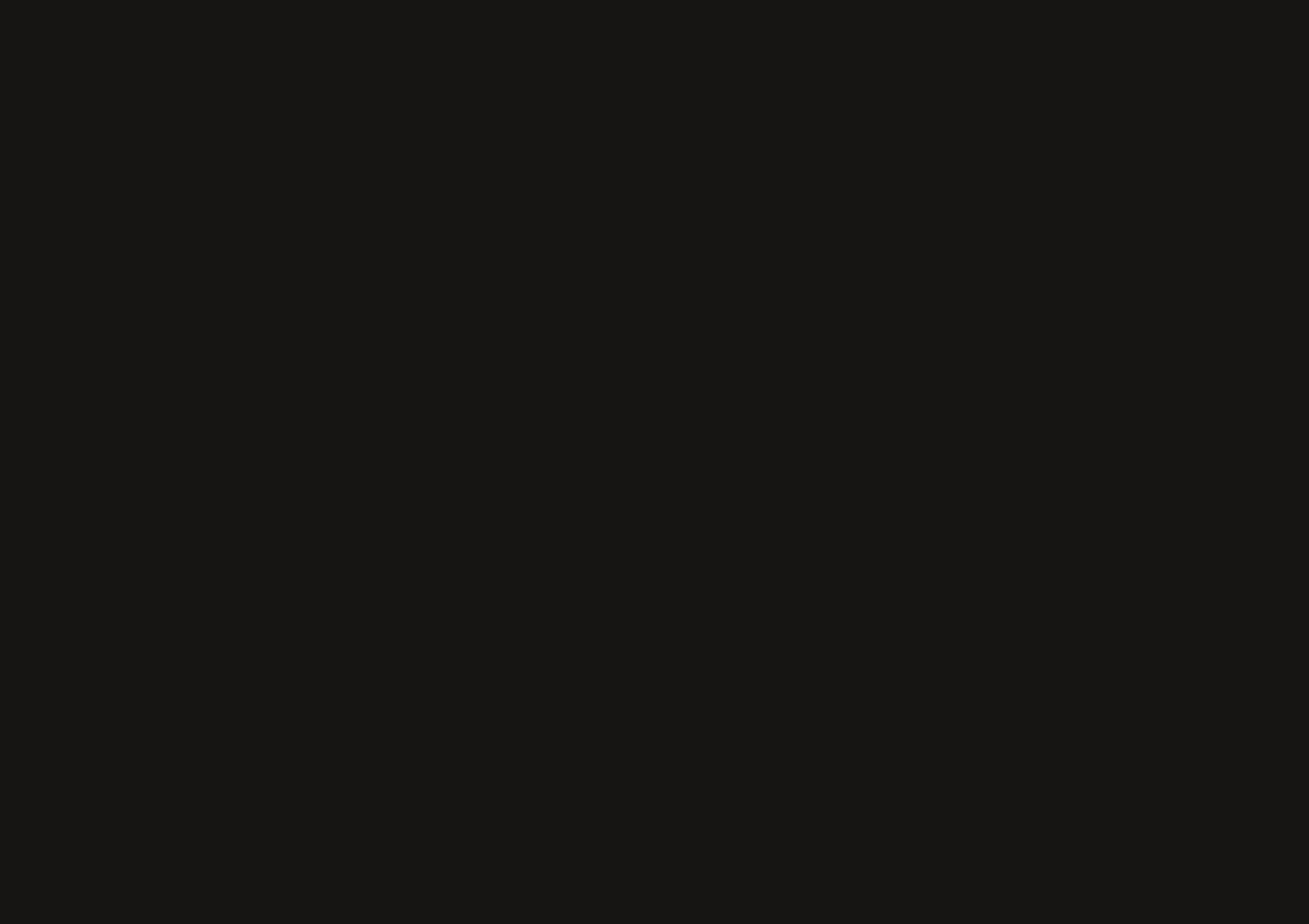
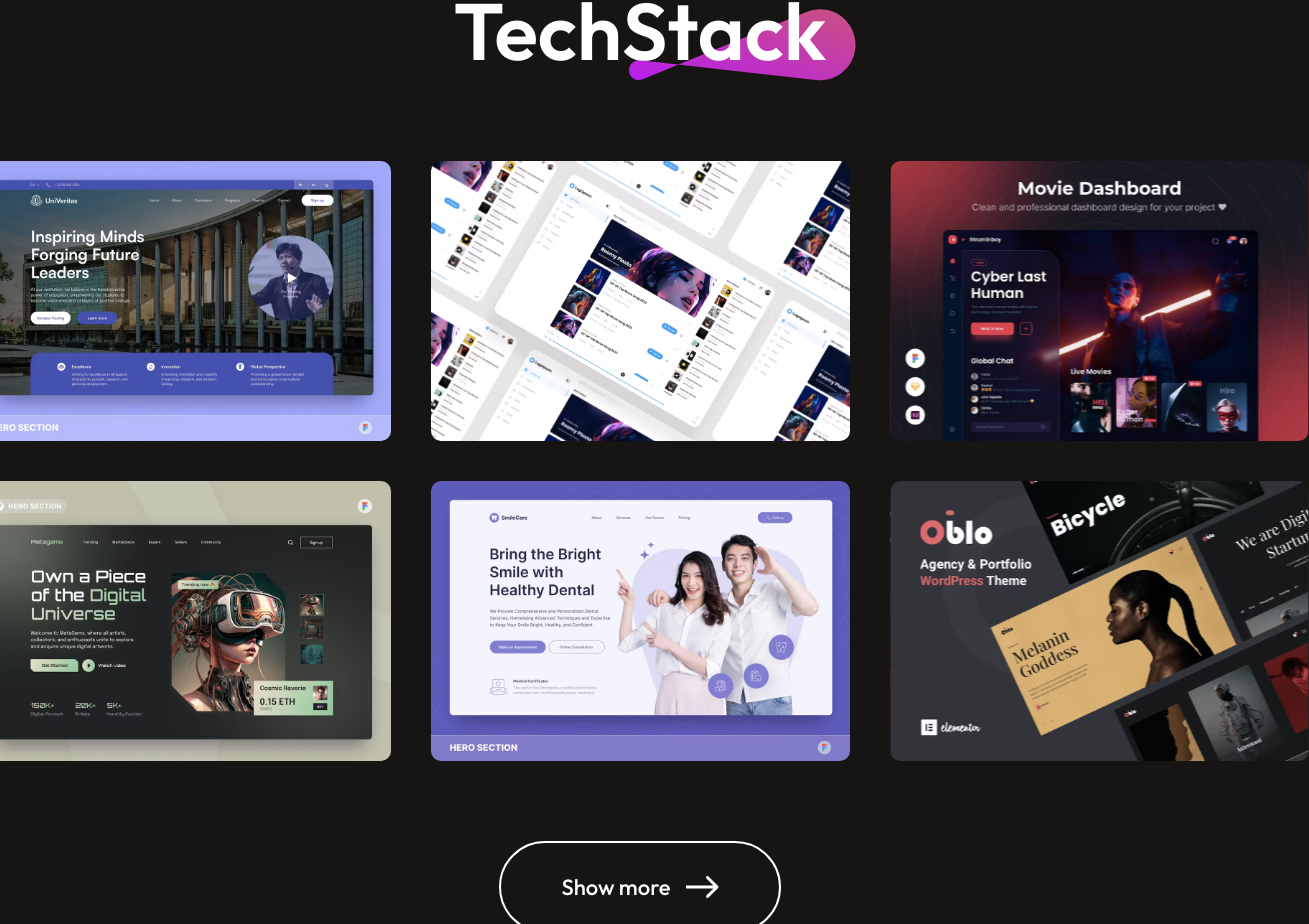
Before and after one commit to Bhargav-Lende/Portfolio, a React (Vite) app: page / in a window 1280 px wide. Shown: the part 3763-4687 px from the top of the page, 1309 px wide, since content can reach past the window. Before the commit the page ends 3663 px from the top, so only its background shows below. Built offline with nearby package versions, Linux system fonts and the light colour scheme.

Commit message:
c_6 : TechStack Component

```diff
--- a/src/App.jsx
+++ b/src/App.jsx
@@ -3,6 +3,7 @@
 import Hero from './Components/Hero/Hero'
 import About from './Components/About/About'
 import Certifications from './Components/Certifications/Certifications'
+import TechStack from './Components/TechStack/TechStack'
 
 const App = () => {
   return (
@@ -11,6 +12,7 @@
       <Hero/>
       <About/>
       <Certifications/>
+      <TechStack/>
     </div>
   )
 }
--- /dev/null
+++ b/src/Components/TechStack/TechStack.css
@@ -0,0 +1,55 @@
+.techstack{
+    display: flex;
+    flex-direction: column;
+    align-items: center;
+    justify-content: center;
+    gap: 80px;
+    margin: 80px 170px;
+}
+.techstack-title{
+    position: relative;
+}
+.techstack-title h1{
+    padding: 0px 30px;
+    font-size: 80px;
+    font-weight: 600;
+}
+.techstack-title img{
+    position: absolute;
+    bottom: 0;
+    right: 0;
+    z-index: -1;
+}
+.techstack-container{
+    display: grid;
+    grid-template-columns: 1fr 1fr 1fr;
+    gap: 40px;
+}
+.techstack-container img{
+    box-sizing: border-box;
+    width: 419px;
+    height: 280px;
+    transition: 0.3s;
+    cursor: pointer;
+}
+.techstack-container img:hover{
+    transform: scale(1.10);
+    border: 4px solid #ff00ff;
+    border-radius: 10px;
+    transition: 0.3s;
+}
+.techstack-showmore{
+    display: flex ;
+    gap: 15px;
+    border-radius: 50px;
+    border: 2px solid white;
+    padding: 30px 60px;
+    font-size: 22px;
+    font-weight: 500;
+    margin-bottom: 0.6s;
+    cursor: pointer;
+}
+.techstack-showmore:hover{
+    gap: 30px ;
+    transition: 0.6s;
+}
--- /dev/null
+++ b/src/Components/TechStack/TechStack.jsx
@@ -0,0 +1,27 @@
+import React from 'react'
+import './TechStack.css'
+import theme_pattern from '../../assets/theme_pattern.svg'
+import mywork_data from '../../assets/mywork_data'
+import arrow_icon from '../../assets/arrow_icon.svg'
+
+const TechStack = () => {
+  return (
+    <div className='techstack'>
+        <div className="techstack-title">
+            <h1>TechStack</h1>
+            <img src={theme_pattern} alt="" />
+        </div>
+        <div className="techstack-container">
+            {mywork_data.map((work,index)=>{
+                return <img key={index} src={work.w_img} alt="" />
+            })}
+        </div>
+        <div className="techstack-showmore">
+            <p>Show more</p>
+            <img src={arrow_icon} alt="" />
+        </div>
+    </div>
+  )
+}
+
+export default TechStack
```
